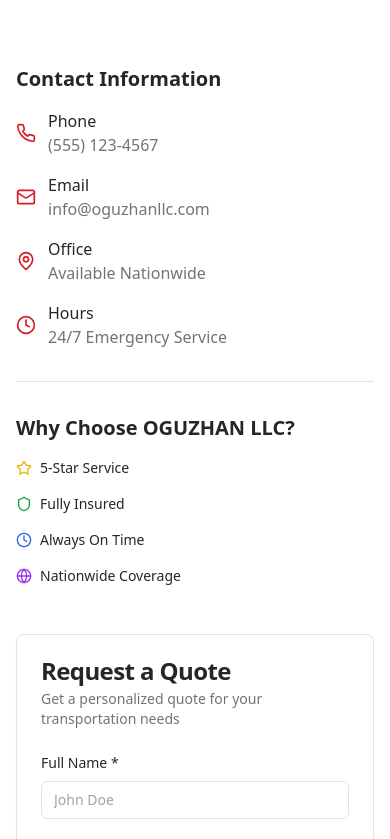
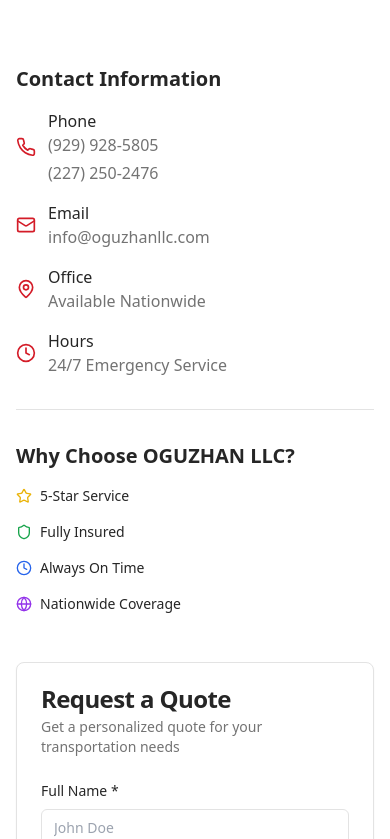
Before and after one commit to canoguzhan/oguzhanllc, a React (Vite) app: page / in a window 390 px wide. Shown: the part 6485-7324 px from the top of the page. Built offline with nearby package versions, Linux system fonts and the light colour scheme; the HTML template or start-up script is replaced by a standard one.

Commit message:
Update phone dialer actions to use first phone number
cgen-7f82975fdc704d90935df6ed98036c72

```diff
--- a/src/pages/Index.tsx
+++ b/src/pages/Index.tsx
@@ -185,7 +185,7 @@ const Index = () => {
               <Button
                 size="lg"
                 className="text-lg px-8"
-                onClick={() => window.open("tel:+15551234567", "_self")}
+                onClick={() => window.open("tel:+19299285805", "_self")}
               >
                 <Phone className="mr-2 h-5 w-5" />
                 Call Now
@@ -619,7 +619,28 @@ const Index = () => {
                     <Phone className="h-5 w-5 text-primary mr-3" />
                     <div>
                       <p className="font-medium">Phone</p>
-                      <p className="text-muted-foreground">(555) 123-4567</p>
+                      <div className="space-y-1">
+                        <p className="text-muted-foreground">
+                          <button
+                            onClick={() =>
+                              window.open("tel:+19299285805", "_self")
+                            }
+                            className="hover:text-primary transition-colors"
+                          >
+                            (929) 928-5805
+                          </button>
+                        </p>
+                        <p className="text-muted-foreground">
+                          <button
+                            onClick={() =>
+                              window.open("tel:+12272502476", "_self")
+                            }
+                            className="hover:text-primary transition-colors"
+                          >
+                            (227) 250-2476
+                          </button>
+                        </p>
+                      </div>
                     </div>
                   </div>
                   <div className="flex items-center">
@@ -801,10 +822,18 @@ const Index = () => {
               <ul className="space-y-2 text-sm text-gray-400">
                 <li>
                   <button
-                    onClick={() => window.open("tel:+15551234567", "_self")}
+                    onClick={() => window.open("tel:+19299285805", "_self")}
                     className="hover:text-white transition-colors text-left"
                   >
-                    (555) 123-4567
+                    (929) 928-5805
+                  </button>
+                </li>
+                <li>
+                  <button
+                    onClick={() => window.open("tel:+12272502476", "_self")}
+                    className="hover:text-white transition-colors text-left"
+                  >
+                    (227) 250-2476
                   </button>
                 </li>
                 <li>
```
